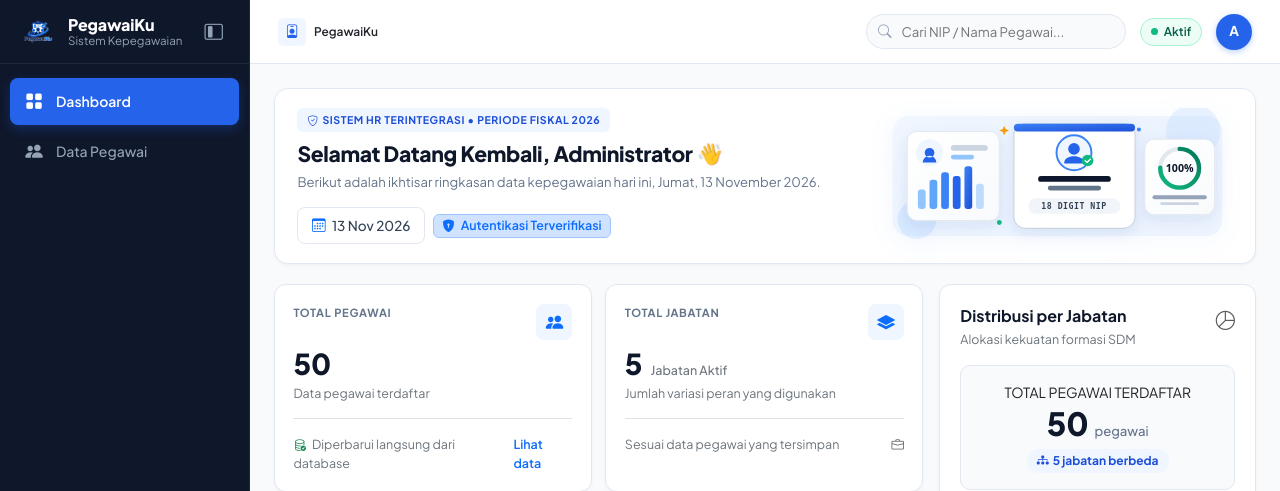
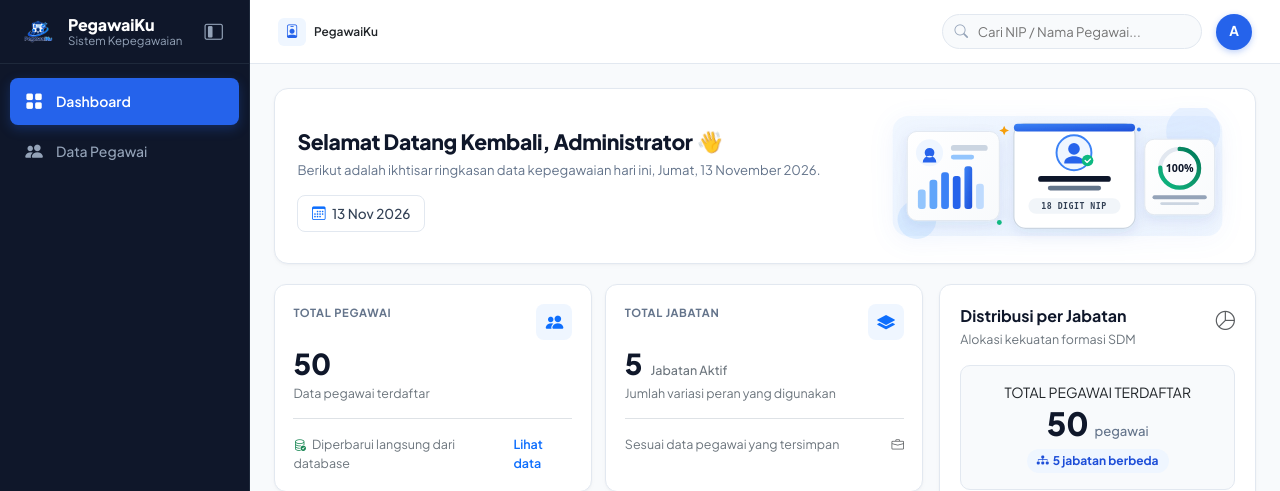
Before and after one commit to Zenqirtz/PegawaiKu, a PHP site: page /dashboard.php in a window 1280 px wide. Shown: the top 491 px of the page. Run offline with PHP 8.4, Linux system fonts and the light colour scheme; a user stored in the database is signed in; data comes from the database, SQL or seed files in the repository.

Commit message:
style: hapus badge Aktif topbar, badge SISTEM HR TERINTEGRASI, dan badge Autentikasi Terverifikasi

```diff
--- a/dashboard.php
+++ b/dashboard.php
@@ -70,10 +70,7 @@ require __DIR__ . '/partials/header.php';
 <div class="dashboard-hero mb-4">
     <div class="row align-items-center g-3">
         <div class="col-lg-7">
-            <span class="hero-tag-badge">
-                <i class="bi bi-shield-check me-1"></i> SISTEM HR TERINTEGRASI &bull; Periode Fiskal <?= date('Y') ?>
-            </span>
-            <h1 class="hero-title mt-2 mb-1">
+            <h1 class="hero-title mt-0 mb-1">
                 Selamat Datang Kembali, <?= e($userName) ?> <span class="wave-emoji">&#128075;</span>
             </h1>
             <p class="hero-subtitle mb-3">
@@ -84,9 +81,6 @@ require __DIR__ . '/partials/header.php';
                 <button class="btn btn-hero-date" type="button" title="Tanggal Hari Ini">
                     <i class="bi bi-calendar3 me-1 text-primary"></i> <?= $tanggalSingkat ?>
                 </button>
-                <span class="badge bg-primary-subtle text-primary border border-primary-subtle px-2.5 py-1.5 rounded-2 small fw-semibold">
-                    <i class="bi bi-shield-lock-fill me-1"></i> Autentikasi Terverifikasi
-                </span>
             </div>
         </div>
         <!-- Elemen Gambar Multimedia Dashboard (SKKNI MUK JWD 1.c) -->
--- a/partials/header.php
+++ b/partials/header.php
@@ -126,12 +126,6 @@ $firstLetter = mb_strtoupper(mb_substr($userName, 0, 1));
                     </div>
                 </form>
 
-                <!-- Status Aktif Pill -->
-                <div class="status-pill d-none d-sm-flex align-items-center">
-                    <span class="status-dot"></span>
-                    <span class="status-text">Aktif</span>
-                </div>
-
                 <!-- Avatar User Header -->
                 <div class="topbar-user-avatar" title="<?= e($userName) ?>">
                     <span><?= e($firstLetter) ?></span>
```
